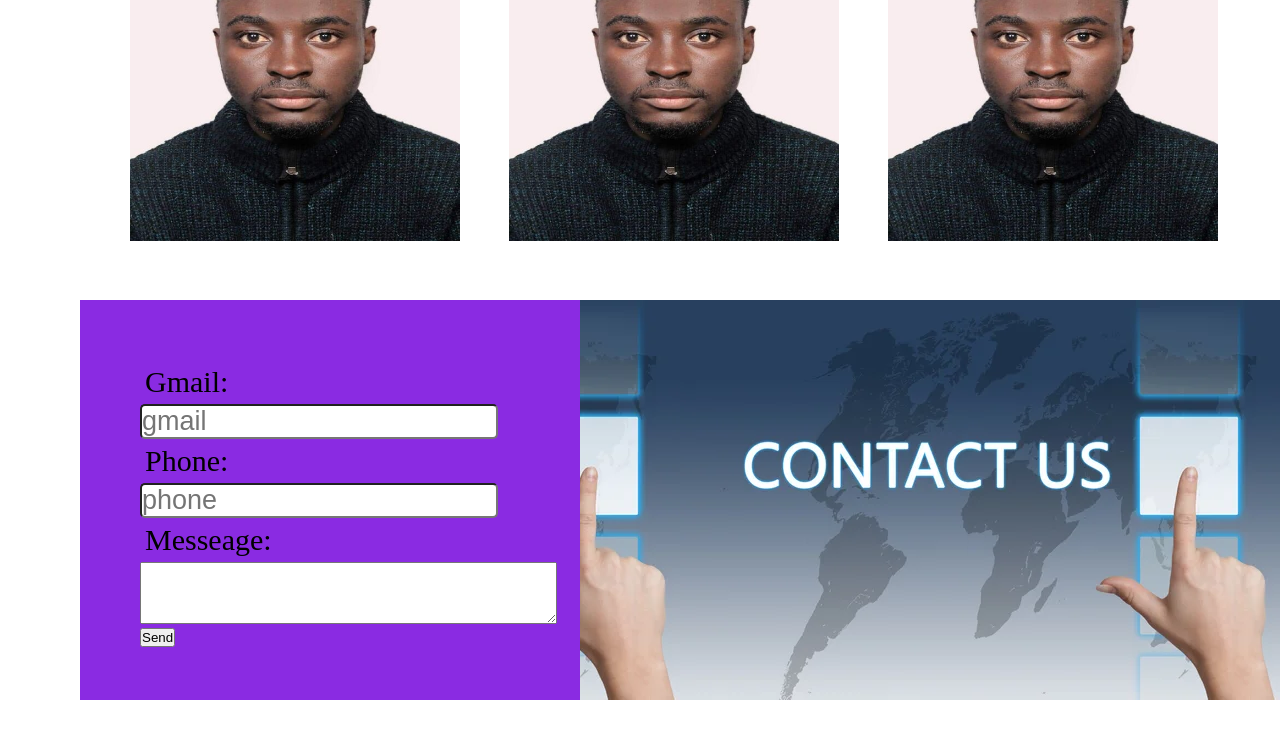
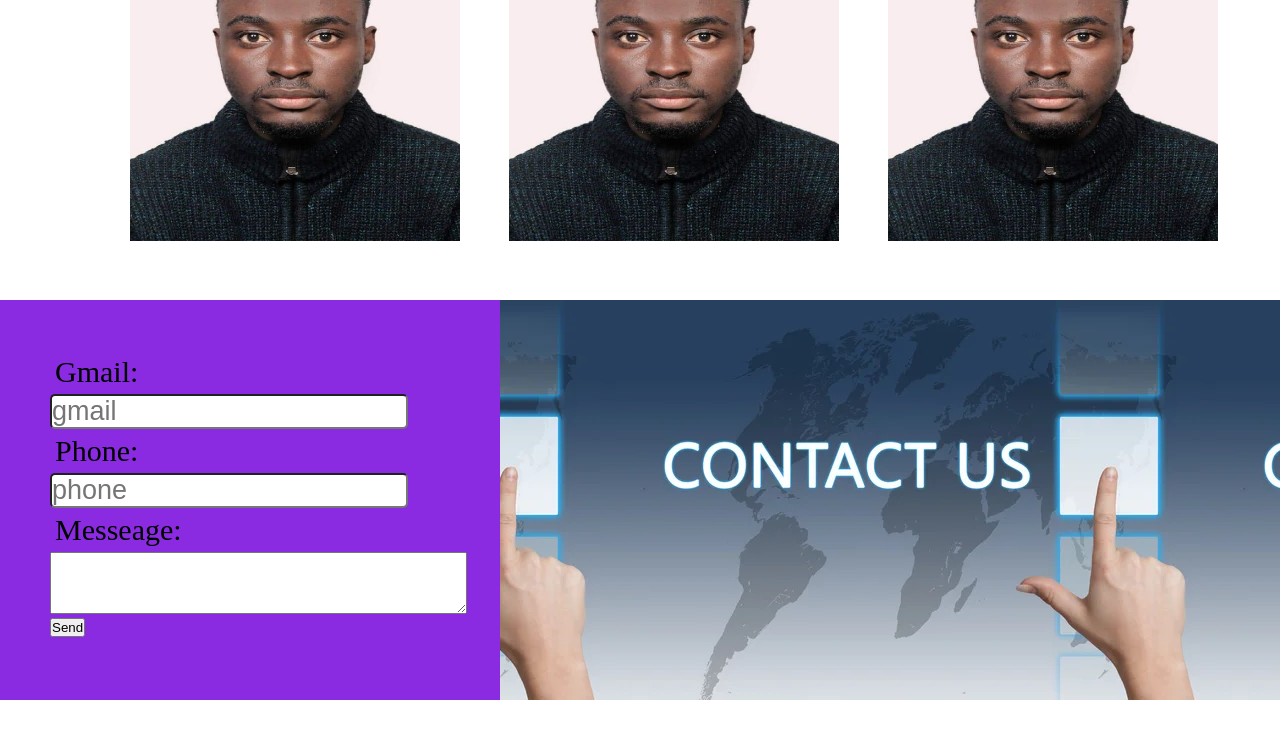
Before and after one commit to Parjibo/gerry, a plain HTML site: page index.html in a window 1280 px wide. Shown: the part 1732-2470 px from the top of the page. Drawn offline with Linux system fonts and the light colour scheme.

Commit message:
Update style.css

```diff
--- a/style.css
+++ b/style.css
@@ -255,12 +255,10 @@ display: inline;
 .fff{
    background-image: url("p4.jpg");
     margin-top: 40px;
-    margin-left: 80px;
     background-color: coral;
 
 
 }
-
 
 
 .p{
@@ -287,7 +285,7 @@ form{
 background-color: blueviolet;
 height: 400px;
 width: 500px;
-padding: 60px;
+padding: 50px;
 
 }
 .imgg_{
```
